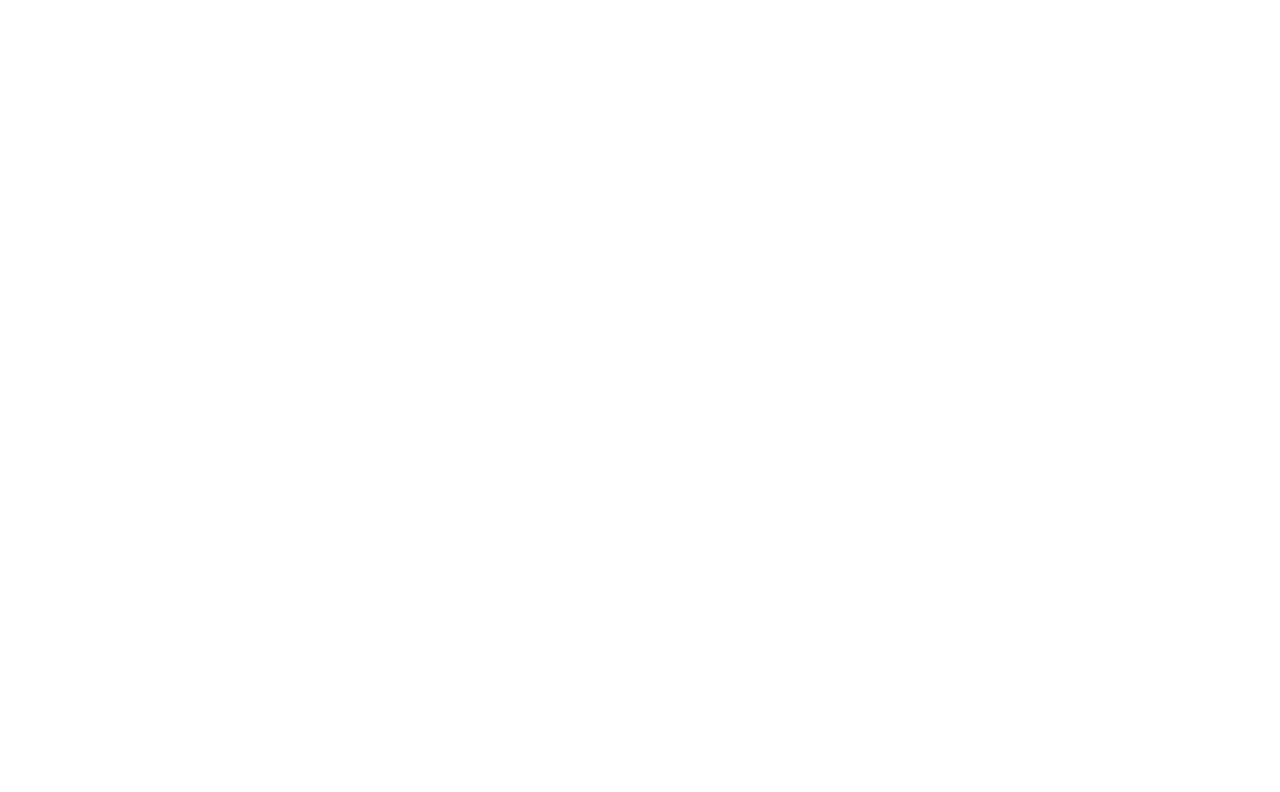
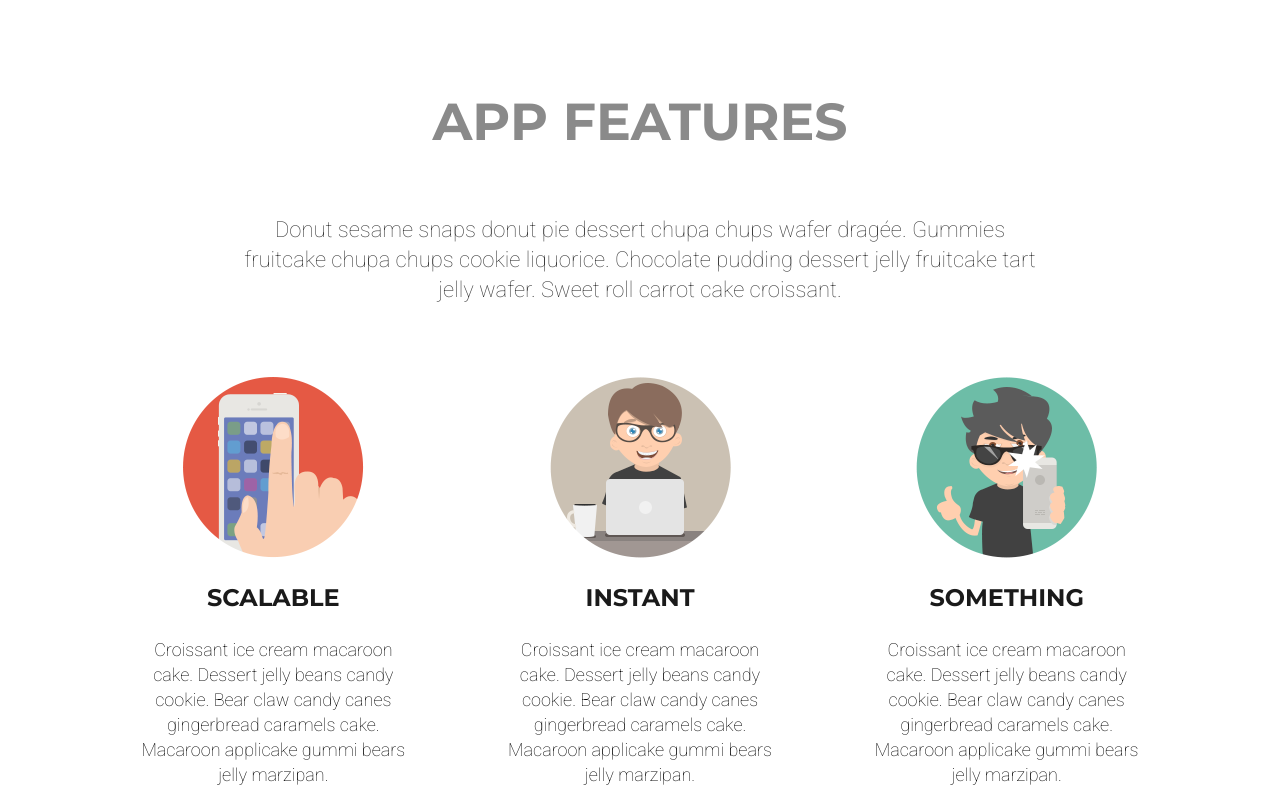
Before and after one commit to codethisui/photolove_landing_page, a React app: page / in a window 1280 px wide. Shown: the part 859-1651 px from the top of the page. Before the commit the page ends 815 px from the top, so only its background shows below. Built offline with nearby package versions, Linux system fonts and the light colour scheme.

Commit message:
app features section and refactoring

```diff
--- a/src/components/App.js
+++ b/src/components/App.js
@@ -5,6 +5,7 @@
 import ReduxThunk from 'redux-thunk';
 
 import Header from './Header';
+import AppFeatures from './AppFeatures';
 
 import styles from './styles/app.scss';
 
@@ -16,6 +17,7 @@
             <Provider store={store}>
                 <div className={styles.app}>
                     <Header />
+                    <AppFeatures />
                 </div>
             </Provider>
         );
--- /dev/null
+++ b/src/components/AppFeatures.js
@@ -0,0 +1,39 @@
+import React from 'react';
+import styles from './styles/appFeatures.scss';
+import feature1 from './assets/feature1.png';
+import feature2 from './assets/feature2.png';
+import feature3 from './assets/feature3.png';
+
+const Header = (props) => {
+    return (
+        <div className={styles.appFeatures}>
+            <div className={styles.container}>
+                <div className={styles.heading}>
+                    <h2>App Features</h2>
+                    <p>Donut sesame snaps donut pie dessert chupa chups wafer dragée. Gummies fruitcake chupa chups cookie liquorice. Chocolate pudding dessert jelly fruitcake tart jelly wafer. Sweet roll carrot cake croissant.</p>
+                </div>
+
+                <div className={styles.featuresContainer}>
+                    <div className={styles.feature}>
+                        <img src={feature1} alt=""/>
+                        <h3>Scalable</h3>
+                        <p>Croissant ice cream macaroon cake. Dessert jelly beans candy cookie. Bear claw candy canes gingerbread caramels cake. Macaroon applicake gummi bears jelly marzipan.</p>
+                    </div>
+                    <div className={styles.feature}>
+                        <img src={feature2} alt=""/>
+                        <h3>Instant</h3>
+                        <p>Croissant ice cream macaroon cake. Dessert jelly beans candy cookie. Bear claw candy canes gingerbread caramels cake. Macaroon applicake gummi bears jelly marzipan.</p>
+                    </div>
+                    <div className={styles.feature}>
+                        <img src={feature3} alt=""/>
+                        <h3>Something</h3>
+                        <p>Croissant ice cream macaroon cake. Dessert jelly beans candy cookie. Bear claw candy canes gingerbread caramels cake. Macaroon applicake gummi bears jelly marzipan.</p>
+                    </div>
+                </div>
+            </div>
+        </div>
+
+    );
+}
+
+export default Header;
--- a/src/components/styles/_fonts.scss
+++ b/src/components/styles/_mixins.scss
@@ -5,13 +5,13 @@
     src: url('./olivier.ttf');
 }
 
-@mixin h2 {
+@mixin h2($color: white) {
     font-family: 'Montserrat', sans-serif;
     font-size: 52px;
     line-height: 62px;
     font-weight: 700;
     text-transform: uppercase;
-    color: white;
+    color: $color;
     margin-bottom: 40px;
 }
 
@@ -27,6 +27,10 @@
     font-family: 'Olivier';
     font-size: 52px;
     line-height: 62px;
-    color: rgba(255, 255, 255, 0.75);
+    color: rgba(255, 255, 255, 0.85);
     text-transform: capitalize;
 }
+
+@mixin container {
+    max-width: 1100px;
+}
--- /dev/null
+++ b/src/components/styles/appFeatures.scss
@@ -0,0 +1,60 @@
+@import 'mixins';
+
+.appFeatures {
+    display: flex;
+    flex-direction: column;
+    align-items: center;
+    margin-top: 50px;
+}
+.container {
+    @include container;
+}
+
+.heading {
+    display: flex;
+    flex-direction: column;
+    align-items: center;
+
+    h2 {
+        @include h2(rgba(138, 138, 138, 1));
+    }
+
+    p {
+        color: rgba(58, 58, 58, 1);
+        padding-left: 150px;
+        padding-right: 150px;
+        font-family: 'Roboto', sans-serif;
+        font-weight: 100;
+        text-align: center;
+        font-size: 22px;
+        line-height: 30px;
+    }
+}
+
+.featuresContainer {
+    margin-top: 50px;
+    display: flex;
+}
+.feature {
+    display: flex;
+    flex-direction: column;
+    align-items: center;
+    justify-content: center;
+
+    h3 {
+        font-family: 'Montserrat', sans-serif;
+        font-size: 24px;
+        text-transform: uppercase;
+        color: rgba(26, 26, 26, 1);
+        margin: 25px 0;
+    }
+
+    p {
+        font-family: 'Roboto', sans-serif;
+        font-size: 18px;
+        line-height: 25px;
+        font-weight: 100;
+        margin: 0 50px;
+        text-align: center;
+    }
+}
--- a/src/components/styles/header.scss
+++ b/src/components/styles/header.scss
@@ -1,4 +1,4 @@
-@import 'fonts';
+@import 'mixins';
 $hero_overlay: rgba(217, 51, 45, 0.75);
 $button_color: rgba(40, 40, 40, 1);
 
@@ -13,7 +13,7 @@
 }
 
 .container {
-    max-width: 1100px;
+    @include container;
 }
 
 .navbar {
@@ -61,6 +61,7 @@
 
 .cta {
     margin-top: 100px;
+    padding-bottom: 50px;
     display: flex;
     justify-content: space-between;
     overflow: hidden;
```
